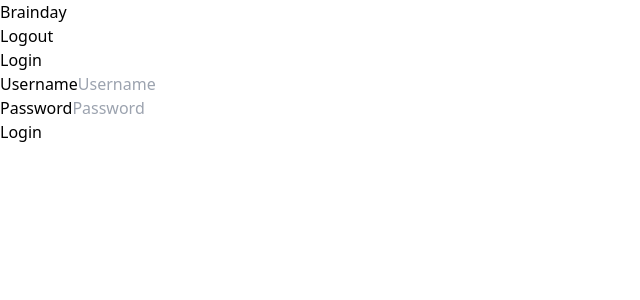
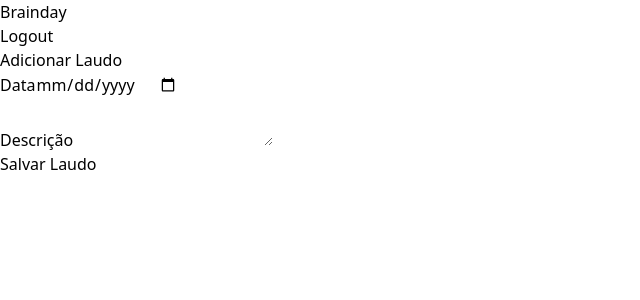
Before and after one commit to nascimentojoao-dev/brainday, an Angular app in the folder front-end/: page /add-laudo/1 in a window 1280 px wide. Before the commit this address led to /login. Shown: the top 300 px of the page, without its empty margins (0-640 px from the left). Built offline with nearby package versions, Linux system fonts and the light colour scheme; sample sign-in values are in the browser's storage.

Commit message:
implement page to add laudo to paciente

```diff
--- a/front-end/src/app/app-routing.module.ts
+++ b/front-end/src/app/app-routing.module.ts
@@ -6,6 +6,7 @@
 import { AddPacienteFormComponent } from './components/add-paciente-form/add-paciente-form.component';
 import { UpdatePacienteFormComponent } from './components/update-paciente-form/update-paciente-form.component';
 import { PacienteDetailsComponent } from './components/paciente-details/paciente-details.component';
+import { AddLaudoFormComponent } from './components/add-laudo-form/add-laudo-form.component';
 
 const routes: Routes = [
   { path: 'login', component: LoginComponent },
@@ -13,7 +14,8 @@
   { path: 'pacientes', component: PacientesListComponent, canActivate: [authGuard] },
   { path: 'add-paciente', component: AddPacienteFormComponent, canActivate: [authGuard] },
   { path: 'edit-paciente', component: UpdatePacienteFormComponent, canActivate: [authGuard] },
-  {path: 'paciente/:id', component: PacienteDetailsComponent, canActivate: [authGuard]},
+  { path: 'paciente/:id', component: PacienteDetailsComponent, canActivate: [authGuard] },
+  { path: 'add-laudo/:id', component: AddLaudoFormComponent, canActivate: [authGuard] },
   { path: '**', redirectTo: '/login' },
 ];
 
--- a/front-end/src/app/app.module.ts
+++ b/front-end/src/app/app.module.ts
@@ -12,6 +12,7 @@
 import { FormsModule, ReactiveFormsModule } from '@angular/forms';
 import {HTTP_INTERCEPTORS, HttpClientModule} from "@angular/common/http"
 import { AuthInterceptor } from './auth.interceptor';
+import { AddLaudoFormComponent } from './components/add-laudo-form/add-laudo-form.component';
 
 @NgModule({
   declarations: [
@@ -20,6 +21,7 @@
     PacienteDetailsComponent,
     AddPacienteFormComponent,
     UpdatePacienteFormComponent,
+    AddLaudoFormComponent,
     LoginComponent,
     NavbarComponent,
   ],
--- /dev/null
+++ b/front-end/src/app/components/add-laudo-form/add-laudo-form.component.html
@@ -0,0 +1,37 @@
+<div class="max-w-4xl p-6 mx-auto bg-white rounded-md shadow-md">
+  <h1 class="mb-4 text-2xl font-bold">Adicionar Laudo</h1>
+
+  <form (ngSubmit)="adicionarLaudo()" class="space-y-4">
+    <div>
+      <label for="data" class="block text-sm font-medium text-gray-700">Data</label>
+      <input
+        type="date"
+        id="data"
+        [(ngModel)]="laudo.data"
+        name="data"
+        required
+        class="block w-full px-4 py-2 mt-1 border-gray-300 rounded-md shadow-sm focus:ring-indigo-500 focus:border-indigo-500 sm:text-sm"
+      />
+    </div>
+
+    <div>
+      <label for="descricao" class="block text-sm font-medium text-gray-700">Descrição</label>
+      <textarea
+        id="descricao"
+        [(ngModel)]="laudo.descricao"
+        name="descricao"
+        required
+        class="block w-full px-4 py-2 mt-1 border-gray-300 rounded-md shadow-sm focus:ring-indigo-500 focus:border-indigo-500 sm:text-sm"
+      ></textarea>
+    </div>
+
+    <div class="flex justify-end">
+      <button
+        type="submit"
+        class="px-4 py-2 text-white rounded bg-slate-500 hover:bg-slate-600"
+      >
+        Salvar Laudo
+      </button>
+    </div>
+  </form>
+</div>
--- /dev/null
+++ b/front-end/src/app/components/add-laudo-form/add-laudo-form.component.ts
@@ -0,0 +1,32 @@
+import { Component, OnInit } from '@angular/core';
+import { ActivatedRoute, Router } from '@angular/router';
+import { PacienteService } from 'src/app/services/paciente.service';
+
+@Component({
+  selector: 'app-add-laudo-form',
+  templateUrl: './add-laudo-form.component.html',
+  styleUrls: ['./add-laudo-form.component.css']
+})
+export class AddLaudoFormComponent implements OnInit {
+  pacienteId!: number;
+  laudo: { data: string, descricao: string } = { data: '', descricao: '' };
+
+  constructor(
+    private pacienteService: PacienteService,
+    private route: ActivatedRoute,
+    private router: Router
+  ) { }
+
+  ngOnInit(): void {
+    this.pacienteId = +this.route.snapshot.params['id'];
+  }
+
+  adicionarLaudo(): void {
+    if (this.laudo.data && this.laudo.descricao) {
+      this.pacienteService.addLaudoToPaciente(this.pacienteId, this.laudo).subscribe({
+        next: () => this.router.navigate(['/paciente', this.pacienteId]),
+        error: (err) => console.error('Erro ao adicionar laudo:', err)
+      });
+    }
+  }
+}
--- a/front-end/src/app/services/paciente.service.ts
+++ b/front-end/src/app/services/paciente.service.ts
@@ -7,23 +7,27 @@
 })
 export class PacienteService {
 
-  private apiUrl = 'http://localhost:8080/admin/pacientes';
+  private apiUrl = 'http://localhost:8080/admin';
 
   constructor(private http: HttpClient) { }
 
   getPacientes(): Observable<any[]> {
-    return this.http.get<any[]>(this.apiUrl);
+    return this.http.get<any[]>(`${this.apiUrl}/pacientes`);
   }
 
   deletePaciente(id: number): Observable<any> {
-    return this.http.delete<any>(`${this.apiUrl}/${id}`)
+    return this.http.delete<any>(`${this.apiUrl}/pacientes/${id}`)
   }
 
   addPaciente(paciente: any): Observable<any> {
-    return this.http.post(`${this.apiUrl}`, paciente);
+    return this.http.post(`${this.apiUrl}/pacientes`, paciente);
   }
 
   getPacienteById(id: number): Observable<any> {
-    return this.http.get<any>(`${this.apiUrl}/${id}`);
+    return this.http.get<any>(`${this.apiUrl}/pacientes/${id}`);
+  }
+
+  addLaudoToPaciente(pacienteId: number, laudo: any): Observable<any> {
+    return this.http.post(`${this.apiUrl}/laudos/${pacienteId}`, laudo);
   }
 }
```
Also changed, not shown: front-end/src/app/components/add-laudo-form/add-laudo-form.component.css (added), 1 other file (tests, documents, lock files or other folders).
